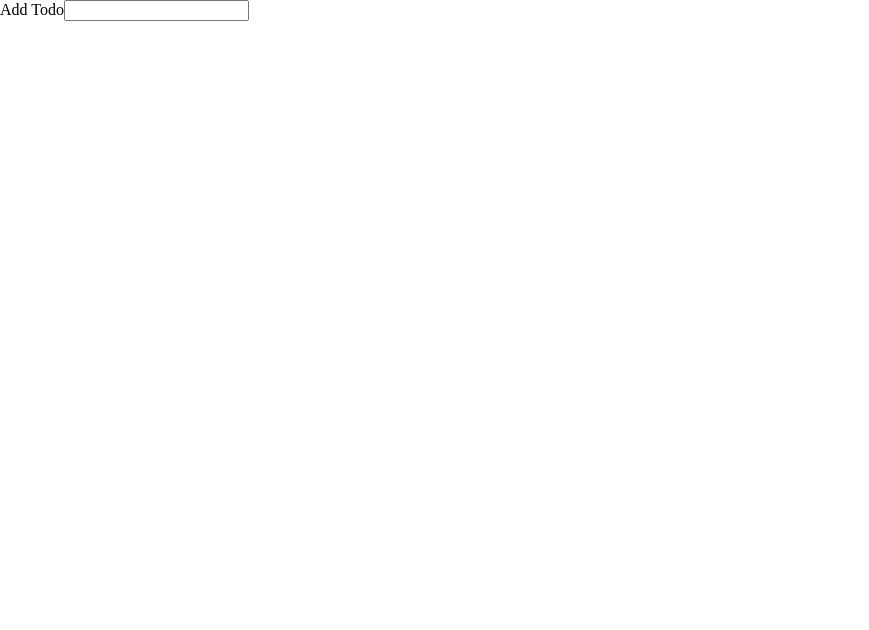
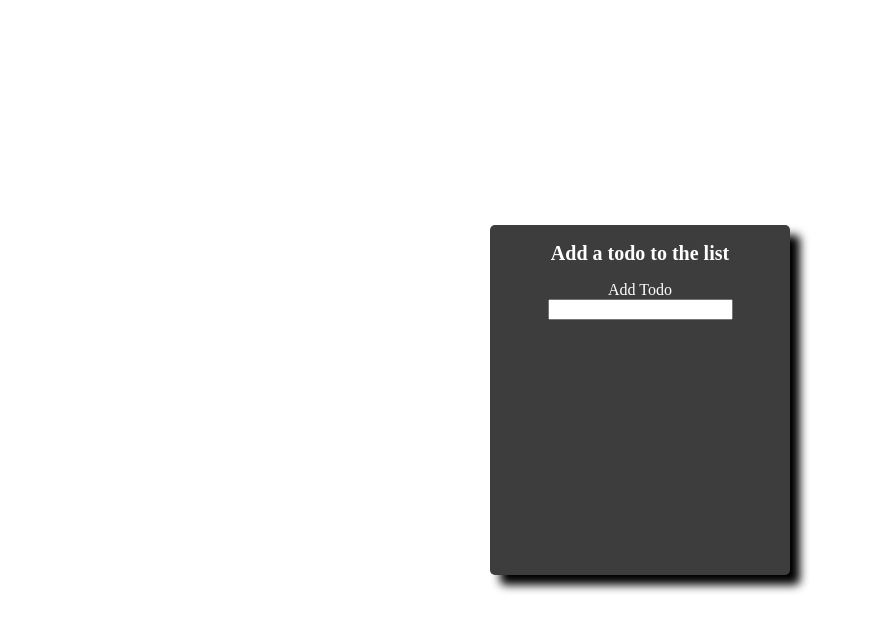
Before and after one commit to Libo99/Learning-React, a React (Create React App) app in the folder todo-app/: page / in a window 1280 px wide. Shown: the top 630 px of the page, without its empty margins (0-869 px from the left). Built offline with nearby package versions, Linux system fonts and the light colour scheme.

Commit message:
css completed for the form

```diff
--- a/todo-app/src/Components/TodoForm.js
+++ b/todo-app/src/Components/TodoForm.js
@@ -8,6 +8,7 @@ const TodoForm = () => {
     return(
         <div className="form-container">
             <div className="form">
+                <h2>Add a todo to the list</h2>
                 <form>
                     <label htmlFor="todo">Add Todo</label>
                     <input type="text" name="todo" id="todo"/>
--- a/todo-app/src/TodoForm.css
+++ b/todo-app/src/TodoForm.css
@@ -1,4 +1,33 @@
-body{
-    margin: 0;
-    padding: 0;
+body {
+  margin: 0;
+  padding: 0;
 }
+
+.form-container {
+  display: flex;
+  align-items: center;
+  justify-content: center;
+  height: 100vh;
+}
+
+.form {
+  background-color: rgb(61, 61, 61);
+  height: 350px;
+  width: 300px;
+  color: #fff;
+  border-radius: 5px;
+  box-shadow: 10px 10px 10px black;
+}
+h2 {
+  font-size: 20px;
+  text-align: center;
+  position: relative;
+}
+form {
+  display: flex;
+  flex-direction: column;
+  justify-content: center;
+  align-items: center;
+  /* top: 30%; */
+  /* position: relative; */
+}
```
Also changed, not shown: 1 other file (tests, documents, lock files or other folders).
